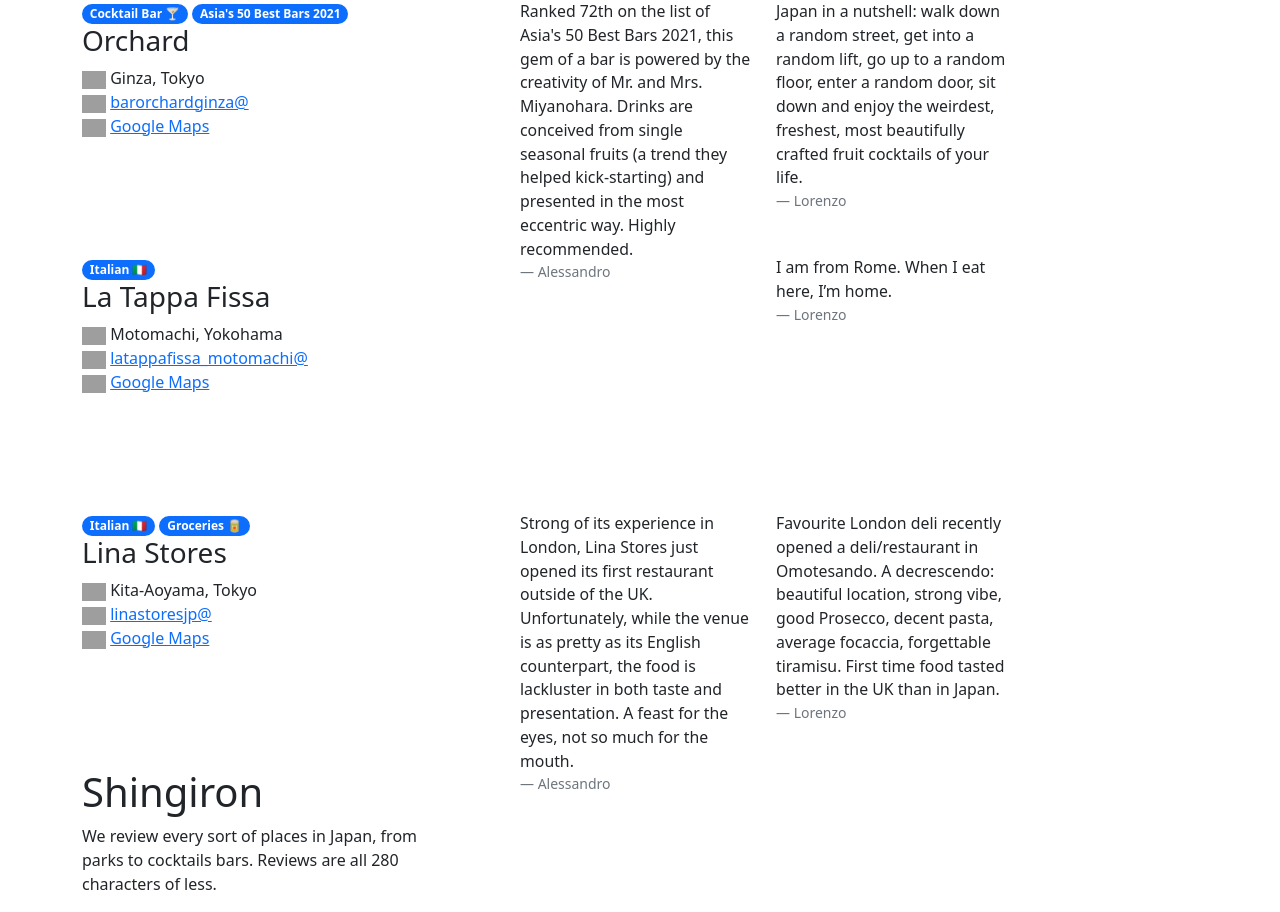
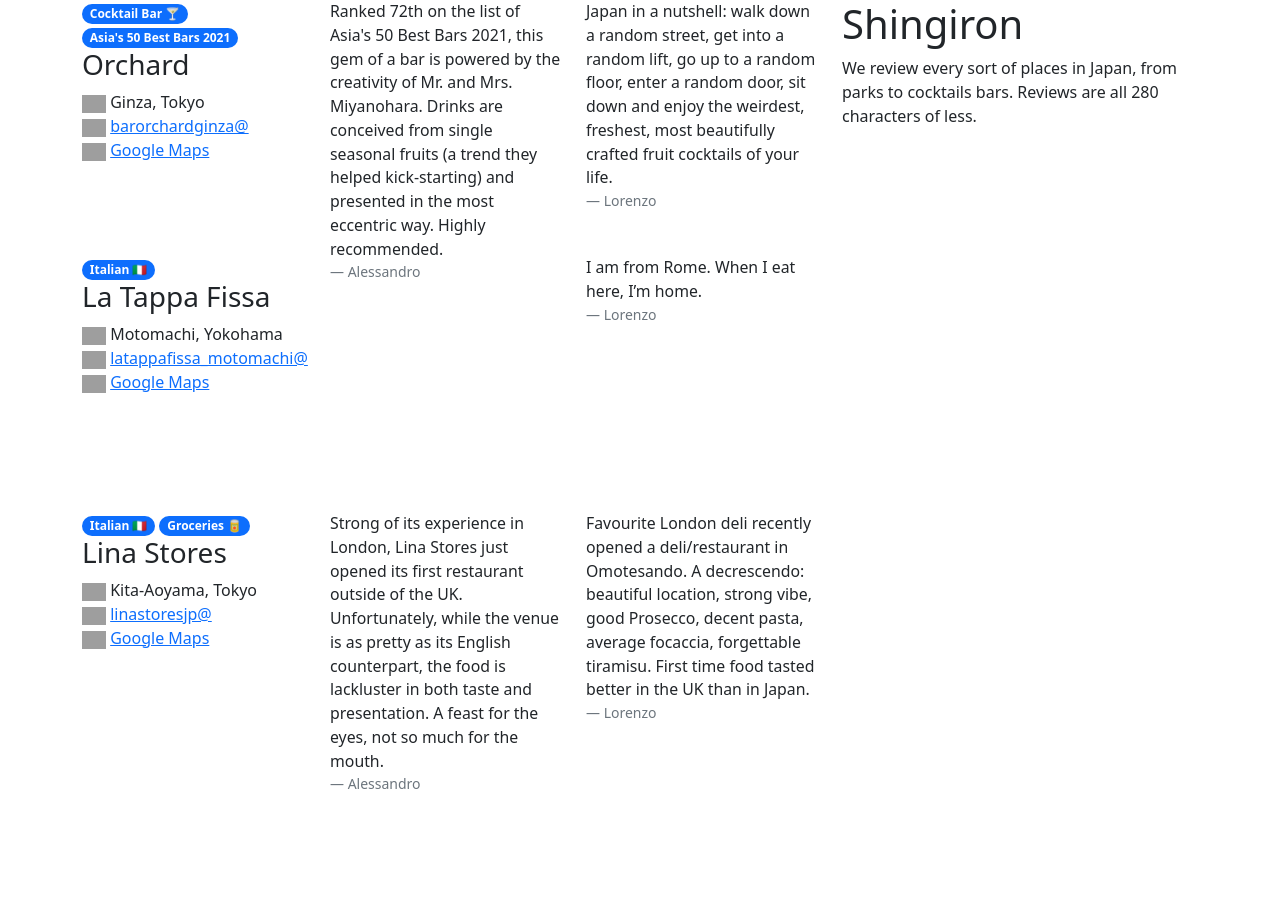
Before and after one commit to alessandrosp/shingiron, a Jekyll site: the page built from docs/index.html, in a window 1280 px wide. Built offline with Jekyll 4.4.1, drawn with Linux system fonts in a browser that asks for light colours; nearby versions of some CDN libraries; comment, search, counter and statistics services are not loaded; grey boxes are pictures that could not be loaded.

Commit message:
Update index.html

```diff
--- a/docs/index.html
+++ b/docs/index.html
@@ -5,7 +5,7 @@
 <div class="row">
   <!-- The left-most panel with all the reviews. Note that on mobile only
   this panel is visile as the right-most panel is hidden. -->
-  <div class="col-10 col-lg-10">
+  <div class="col-12 col-lg-8">
     {% assign sorted_places = site.places | sort: "created" | reverse %}
     {% for place in sorted_places %}
       <!-- This row is for the whole Place. -->
```
